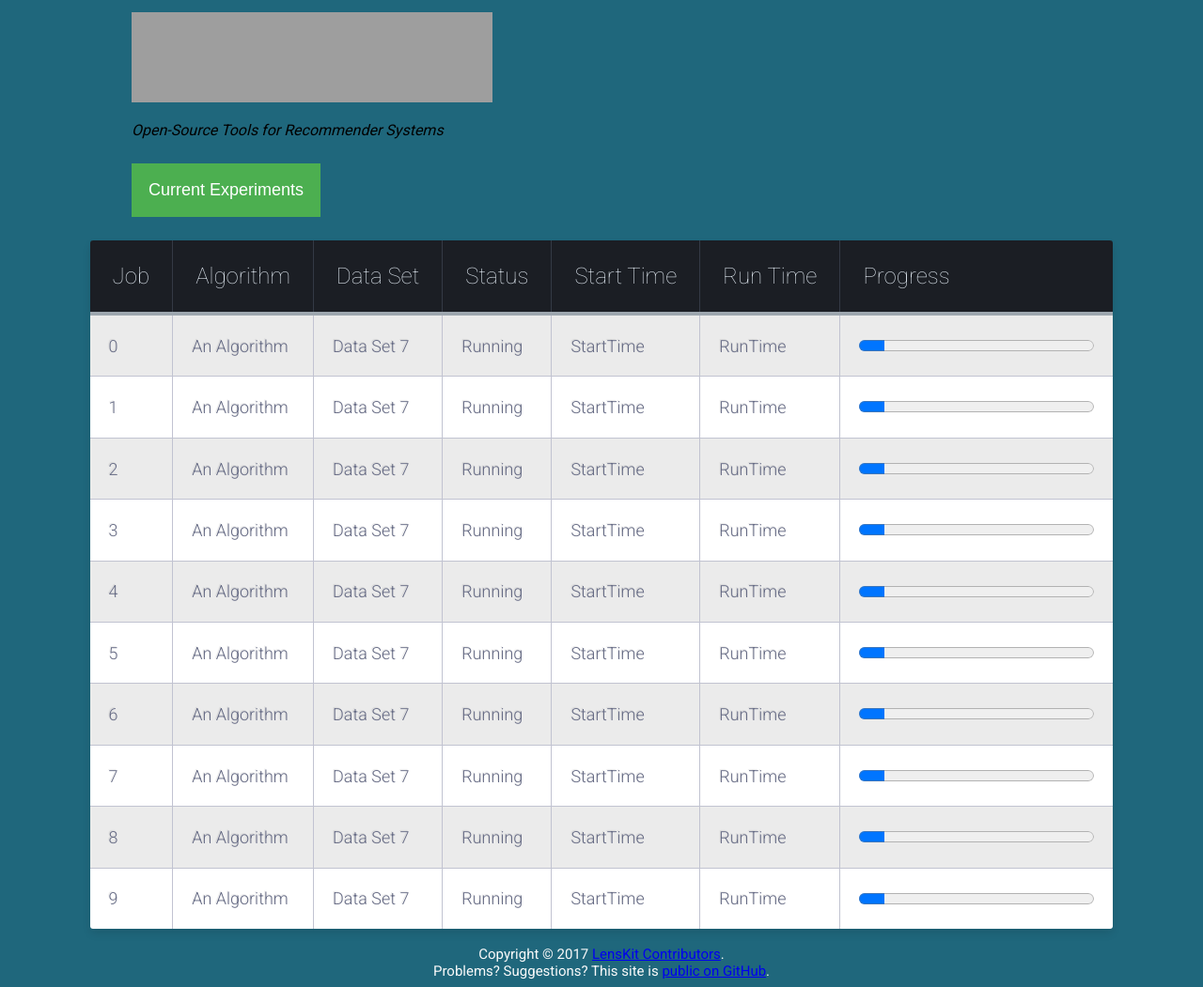
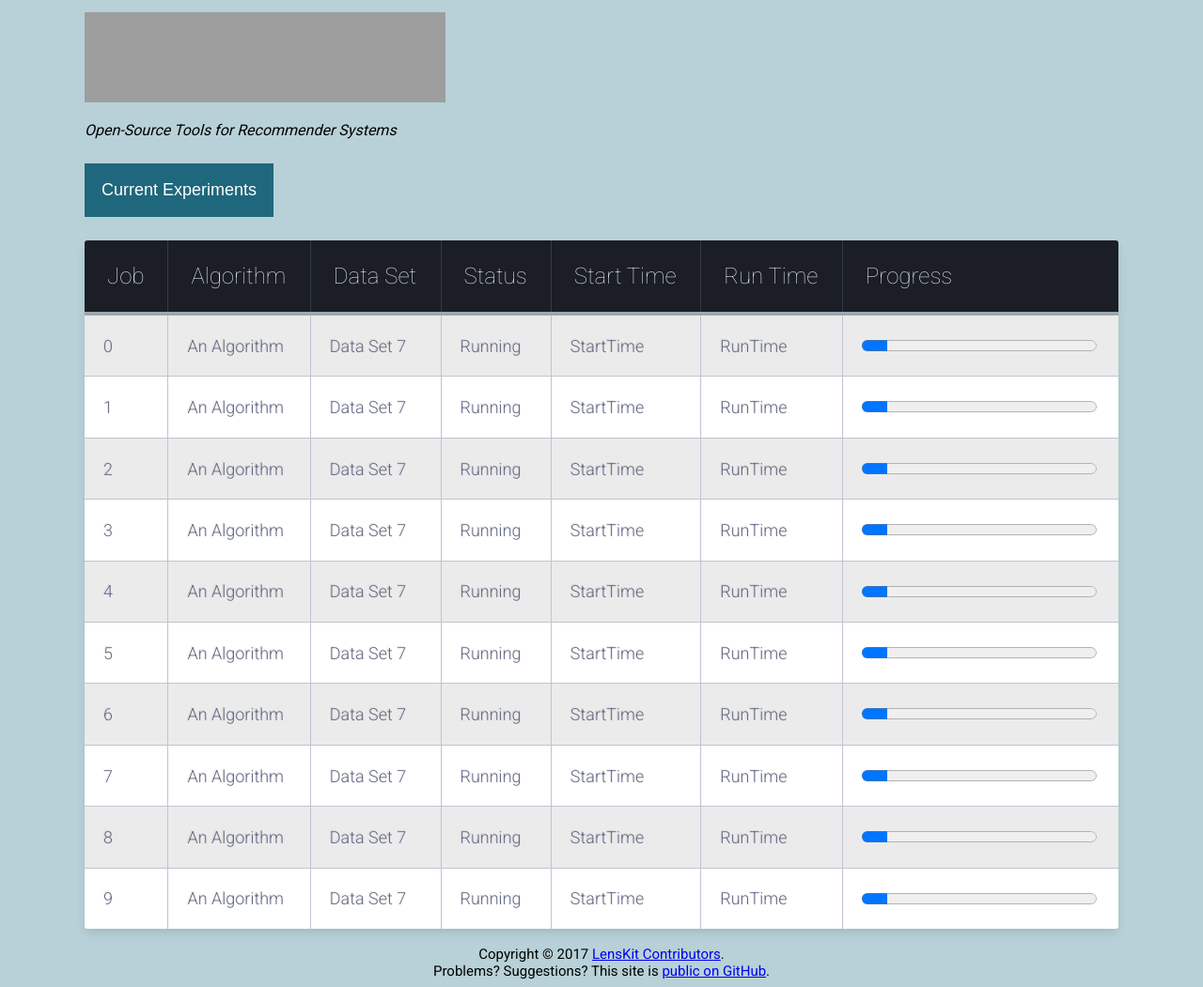
Before and after one commit to ifl2/Capstone-LenskitWeb, a PHP site: page / in a window 1280 px wide. Shown: the whole page at 94% size. Run offline with PHP 8.4, Linux system fonts and the light colour scheme; grey boxes are pictures that could not be loaded.

Commit message:
Update Style.css

```diff
--- a/Style.css
+++ b/Style.css
@@ -3,7 +3,7 @@
 /* MAIN STYLING */
 
 body {
-	background-color: #1f677c;
+	background-color: #b8d1d8;
 	font-family: "Roboto", helvetica, arial, sans-serif;
 	font-size: 16px;
 	font-weight: 400;
@@ -15,19 +15,9 @@ body {
 div.lenskit-status {
 	display: block;
 	margin: auto;
-	max-width: 1000px;
-	padding:5px;
+	max-width: 1100px;
+	padding: 5px;
 	width: 100%;
-}
-
-.lenskit-status h3 {
-	color: #fafafa;
-	font-size: 30px;
-	font-weight: 400;
-	font-style:normal;
-	font-family: "Roboto", helvetica, arial, sans-serif;
-	text-shadow: -1px -1px 1px rgba(0, 0, 0, 0.1);
-	text-transform:uppercase;
 }
 
 /* DROPDOWN MENU */
@@ -35,24 +25,21 @@ div.lenskit-status {
 .dropdown {
 	display: block;
 	margin: 0px auto auto auto;
-	max-width: 1000px;
-	padding:5px;
+	max-width: 1100px;
+	padding: 5px;
 	width: 100%;
 }
-
 .dropbtn {
-	background-color: #4CAF50;
+	background-color: #1f677c;
 	color: white;
 	padding: 18px;
 	font-size: 18px;
 	border: none;
 	cursor: pointer;
 }
-
 .dropbtn:hover, .dropbtn:focus {
-	background-color: #3e8e41;
+	background-color: #5c3566;
 }
-
 .dropdown-content {
 	display: none;
 	position: absolute;
@@ -61,141 +48,117 @@ div.lenskit-status {
 	box-shadow: 0px 8px 16px 0px rgba(0,0,0,0.2);
 	z-index: 1;
 }
-
 .dropdown-content a {
 	color: black;
-	font-size:18px;
+	font-size: 18px;
 	padding: 16px 18px;
 	text-decoration: none;
 	display: block;
 }
-
 .dropdown-content a:hover {
-	color:#FFFFFF;
+	color: #FFFFFF;
 	background-color: #4E5066
 }
-
 .show {
-	display:block;
+	display: block;
 }
 
 /* TABLE */
 
 .table-fill {
 	background: white;
-	border-radius:5px;
+	border-radius: 5px;
 	border-collapse: collapse;
 	height: 300px;
 	margin: 20px auto auto auto;
-	max-width: 1000px;
-	padding:5px;
+	max-width: 1100px;
+	padding: 5px;
 	width: 100%;
 	box-shadow: 0 5px 10px rgba(0, 0, 0, 0.1);
 	animation: float 5s infinite;
 }
-
 th {
-	color:#D5DDE5;
-	background:#1b1e24;
-	border-bottom:4px solid #9ea7af;
+	color: #D5DDE5;
+	background: #1b1e24;
+	border-bottom: 4px solid #9ea7af;
 	border-right: 1px solid #343a45;
-	font-size:24px;
+	font-size: 24px;
 	font-weight: 100;
-	padding:24px;
-	text-align:left;
+	padding: 24px;
+	text-align: left;
 	text-shadow: 0 1px 1px rgba(0, 0, 0, 0.1);
-	vertical-align:middle;
+	vertical-align: middle;
 }
-
 th:first-child {
-	border-top-left-radius:3px;
+	border-top-left-radius: 3px;
 }
-
 th:last-child {
-	border-top-right-radius:3px;
-	border-right:none;
+	border-top-right-radius: 3px;
+	border-right: none;
 }
-
 tr {
 	border-top: 1px solid #C1C3D1;
 	border-bottom-: 1px solid #C1C3D1;
-	color:#666B85;
-	font-size:16px;
-	font-weight:normal;
+	color: #666B85;
+	font-size: 16px;
+	font-weight: normal;
 	text-shadow: 0 1px 1px rgba(256, 256, 256, 0.1);
 }
-
 tr:hover td {
-	background:#4E5066;
-	color:#FFFFFF;
+	background: #4E5066;
+	color: #FFFFFF;
 	border-top: 1px solid #22262e;
 	border-bottom: 1px solid #22262e;
 }
-
 tr:first-child {
-	border-top:none;
+	border-top: none;
 }
-
 tr:last-child {
-	border-bottom:none;
+	border-bottom: none;
 }
-
 tr:nth-child(odd) td {
-	background:#EBEBEB;
+	background: #EBEBEB;
 }
-
 tr:nth-child(odd):hover td {
-	background:#4E5066;
+	background: #4E5066;
 }
-
 tr:last-child td:first-child {
-	border-bottom-left-radius:3px;
+	border-bottom-left-radius: 3px;
 }
-
 tr:last-child td:last-child {
-	border-bottom-right-radius:3px;
+	border-bottom-right-radius: 3px;
 }
-
 td {
-	background:#FFFFFF;
-	padding:20px;
-	text-align:left;
-	vertical-align:middle;
-	font-weight:300;
-	font-size:18px;
+	background: #FFFFFF;
+	padding: 20px;
+	text-align: left;
+	vertical-align: middle;
+	font-weight: 300;
+	font-size: 18px;
 	text-shadow: -1px -1px 1px rgba(0, 0, 0, 0.1);
 	border-right: 1px solid #C1C3D1;
-
 }
-
 td:last-child {
 	border-right: 0px;
 }
-
 th.text-left {
 	text-align: left;
 }
-
 th.text-center {
 	text-align: center;
 }
-
 th.text-right {
 	text-align: right;
 }
-
 td.text-left {
 	text-align: left;
 }
-
 td.text-center {
 	text-align: center;
 }
-
 td.text-right {
 	text-align: right;
 }
-
 td,th{
 	white-space:nowrap;
 }
@@ -204,19 +167,17 @@ td,th{
 
 progress {
 	width: 250px;
-	height:24px;
+	height: 24px;
 }
-
 progress[value] {
 	width: 250px;
 	height: 24px;
 }
 
-/* Footer */
+/* FOOTER */
 
 footer {
-  color: #fafafa;
-  font-size:15px;
-  text-align:center;
-  margin: center;
+	font-size: 15px;
+	text-align: center;
+	margin: center;
 }
```
